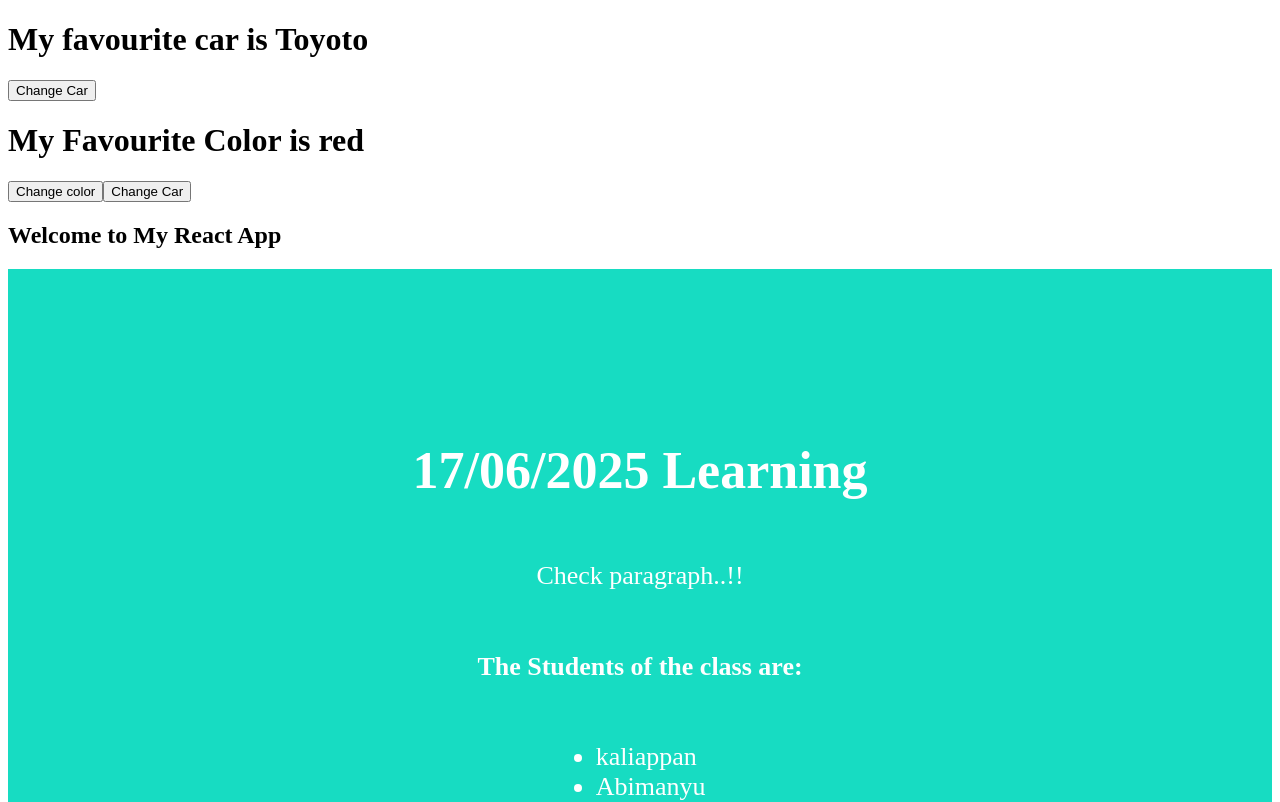
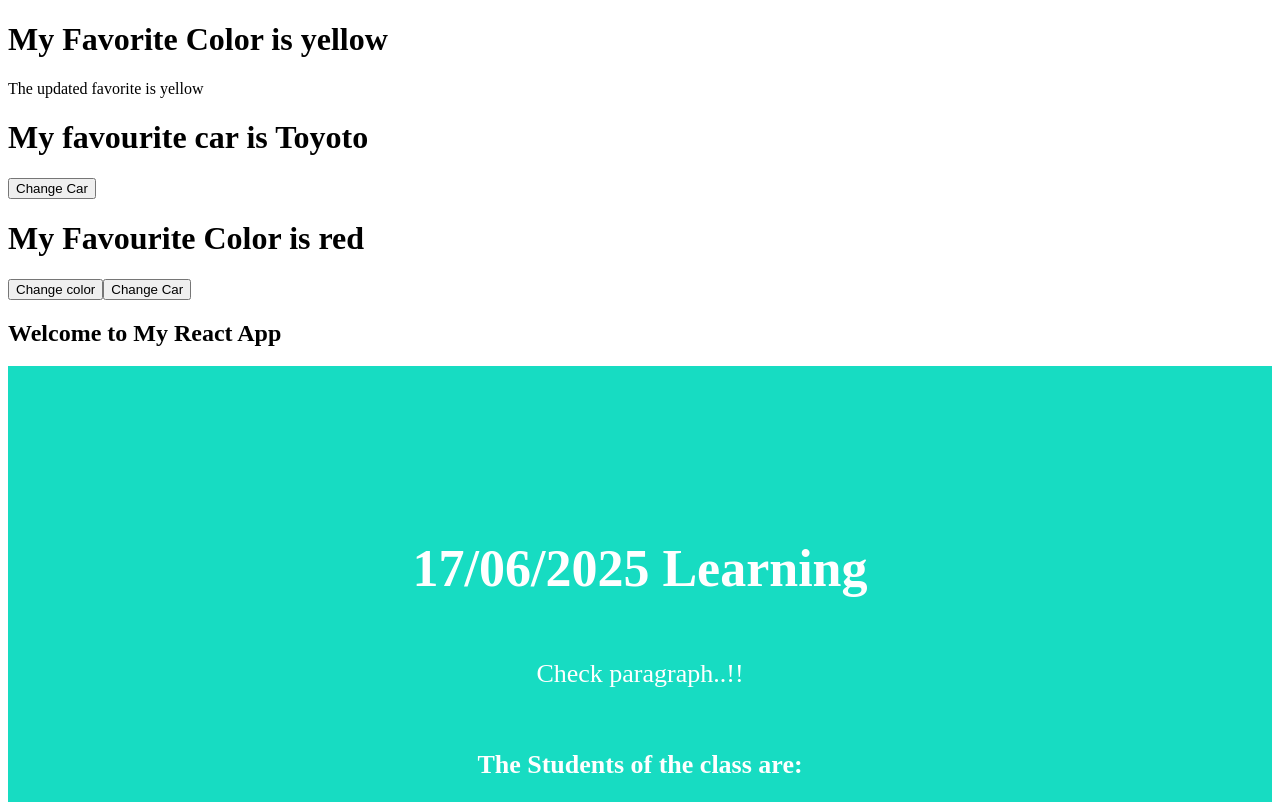
Before and after one commit to kaliappan-bot/react-app-learning, a React (Create React App) app: page / in a window 1280 px wide. Shown: the top 802 px of the page. Built offline with nearby package versions, Linux system fonts and the light colour scheme.

Commit message:
27-June-2025

```diff
--- a/src/App.js
+++ b/src/App.js
@@ -5,10 +5,12 @@
 import Car from './components/car.js';
 import Learning_26062025 from './components/Learning_26062025.js';
 // import Header_check from './Header';
+import Learning_27062025 from './components/Learning_27062025.js';
 import CarNameChange from './CarNameChange.js';
 function App() {
   return (
     <div className="App">
+      <Learning_27062025 />
       <CarNameChange />
       {/* <Header_check favcol="Yellow"/>
        */}
--- /dev/null
+++ b/src/components/Learning_27062025.js
@@ -0,0 +1,30 @@
+import React from 'react';
+
+class Learning_27062025 extends React.Component {
+  constructor(props) {
+    super(props);
+    this.state = { favoritecolor: "red" };
+  }
+
+  componentDidMount() {
+    setTimeout(() => {
+      this.setState({ favoritecolor: "yellow" });
+    }, 1000);
+  }
+
+  componentDidUpdate() {
+    document.getElementById("mydiv").innerHTML =
+      "The updated favorite is " + this.state.favoritecolor;
+  }
+
+  render() {
+    return (
+      <div>
+        <h1>My Favorite Color is {this.state.favoritecolor}</h1>
+        <div id="mydiv"></div>
+      </div>
+    );
+  }
+}
+
+export default Learning_27062025;
```
